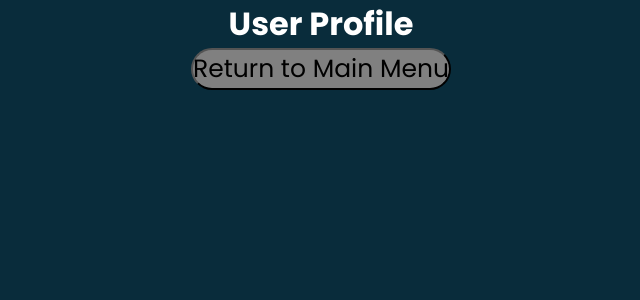
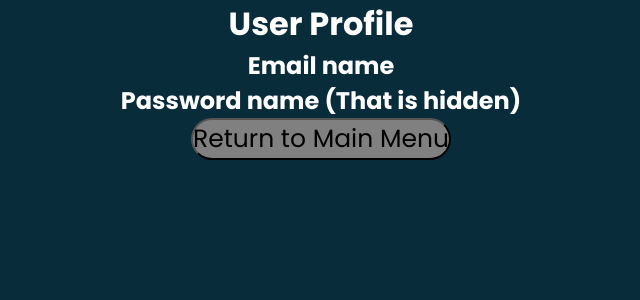
Before and after one commit to NathanBaker5901/3444-Group-7, a Flask app: page /profile in a window 1280 px wide. Shown: the part 90-390 px from the top of the page, without its empty margins (319-959 px from the left). Run offline with Flask 3, Linux system fonts and the light colour scheme.

Commit message:
Made just a headers to in code
Didn't add buttons or anything just did a OUTLINE to help us where to put our information

```diff
--- a/Templates/userProfile.html
+++ b/Templates/userProfile.html
@@ -26,7 +26,10 @@
 <body>
     <h1>User Profile </h1>
 
+    <h2>Email name</h2>
+    <h2>Password name (That is hidden)</h2>
     <a href="{{ url_for('mainMenu') }}">
+        <!--Buttond for return menu-->
         <button style="font-size:25px; background-color: grey; border-radius: 25px;">
         Return to Main Menu
         </button>
```
